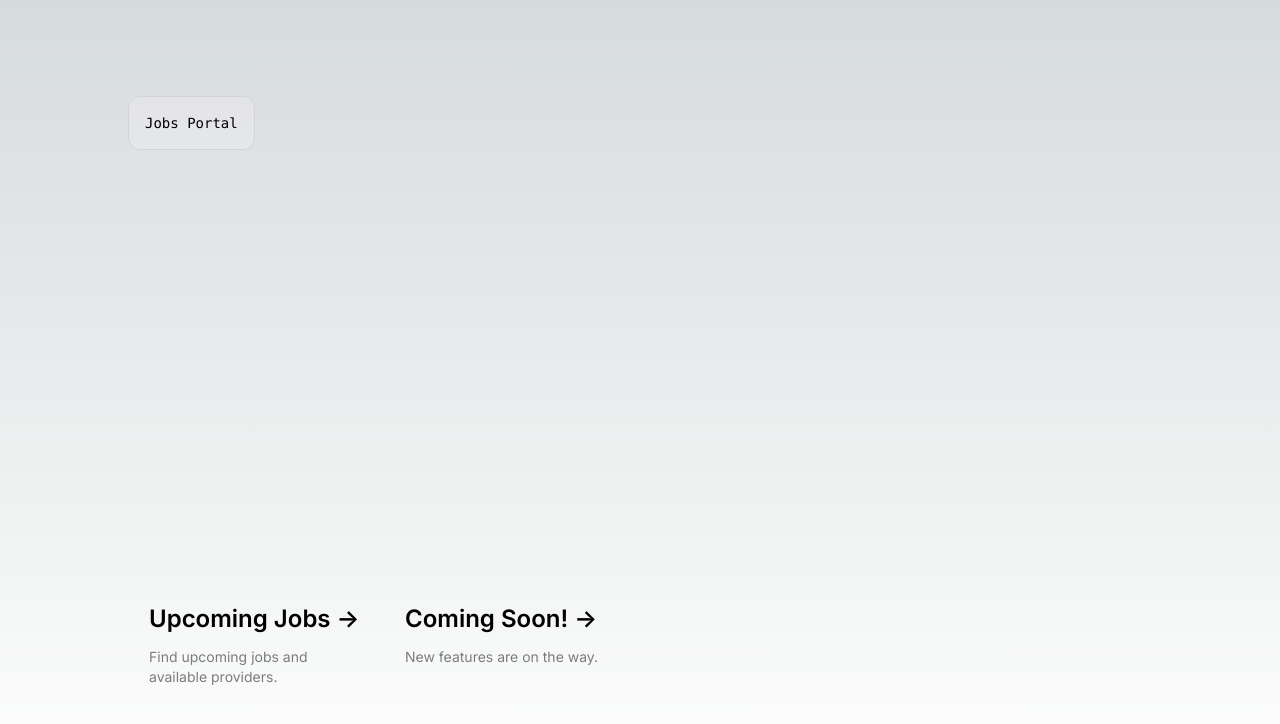
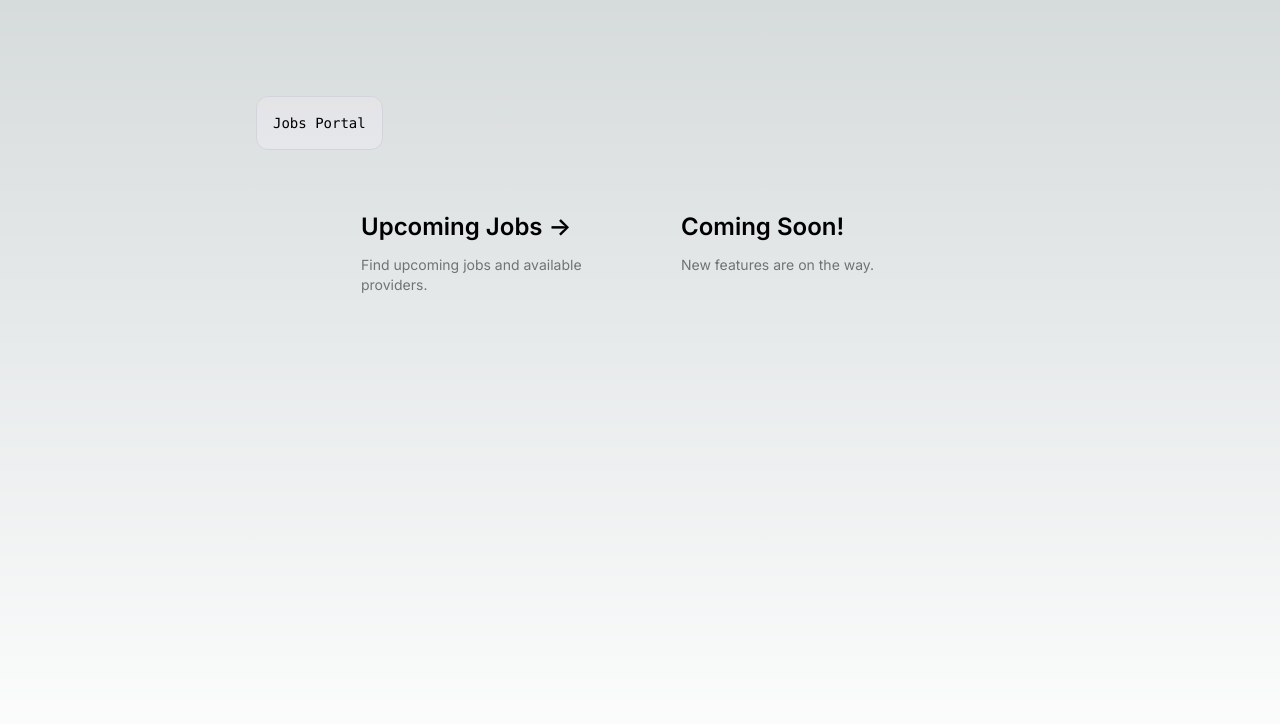
Before and after one commit to iiimosley/next-node-jobs-portal, a Next.js app in the folder client/: page / in a window 1280 px wide. Shown: the top 724 px of the page. Built offline with nearby package versions, Linux system fonts and the light colour scheme.

Commit message:
styles: update flex box use for home page

```diff
--- a/client/app/components/home/linkBlocks/container.tsx
+++ b/client/app/components/home/linkBlocks/container.tsx
@@ -4,7 +4,7 @@ export default function LinkBlocksContainer({
   children: React.ReactNode;
 }) {
   return (
-    <div className="mb-32 grid text-center lg:mb-0 lg:w-full lg:max-w-5xl lg:grid-cols-4 lg:text-left">
+    <div className="mb-32 flex flex-col flex-nowrap items-center text-center lg:flex-row lg:flex-wrap lg:items-start lg:justify-around lg:text-left">
       {children}
     </div>
   );
--- a/client/app/components/home/linkBlocks/linkBlock.tsx
+++ b/client/app/components/home/linkBlocks/linkBlock.tsx
@@ -15,19 +15,20 @@ export default function LinkBlock({
   return (
     <a
       href={href}
-      className="group rounded-lg border border-transparent px-5 py-4 transition-colors hover:border-gray-300 hover:bg-gray-100 hover:dark:border-neutral-700 hover:dark:bg-neutral-800/30"
-      target="_blank"
+      className="group rounded-lg border border-transparent self-stretch mt-4 lg:mt-8 px-10 py-7 w-80 transition-colors hover:border-gray-300 hover:bg-gray-100 hover:dark:border-neutral-700 hover:dark:bg-neutral-800/30"
       rel="noopener noreferrer"
     >
-      <h2 className="mb-3 text-2xl font-semibold">
-        {title}{" "}
-        <span className="inline-block transition-transform group-hover:translate-x-1 motion-reduce:transform-none">
-          -&gt;
-        </span>
-      </h2>
-      <p className="m-0 max-w-[30ch] text-sm opacity-50">
-       {description}
-      </p>
+      <div>
+        <h2 className="mx-auto mb-3 text-2xl font-semibold">
+          {title}{" "}
+          {!disabled && (
+            <span className="inline-block transition-transform group-hover:translate-x-1 motion-reduce:transform-none">
+              -&gt;
+            </span>
+          )}
+        </h2>
+        <p className="m-0 max-w-[30ch] text-sm opacity-50">{description}</p>
+      </div>
     </a>
   );
 }
--- a/client/app/components/home/main.tsx
+++ b/client/app/components/home/main.tsx
@@ -4,7 +4,8 @@ export default function Main({
   children: React.ReactNode;
 }) {
   return (
-    <main className="flex min-h-screen flex-col items-center justify-between p-24">
+    // <main className="min-h-screen lg:py-24 lg:px-64">
+    <main className="flex min-h-screen flex-col items-center justify-start p-24 lg:px-64">
       {children}
     </main>
   );
--- a/client/app/page.tsx
+++ b/client/app/page.tsx
@@ -10,7 +10,7 @@ export default function Home() {
       <LinkBlocksContainer>
         <LinkBlock
           title="Upcoming Jobs"
-          description="Find upcoming jobs and available providers."
+          description={"Find upcoming jobs and available providers."}
           href="/jobs/upcoming"
         />
         <LinkBlock
```
